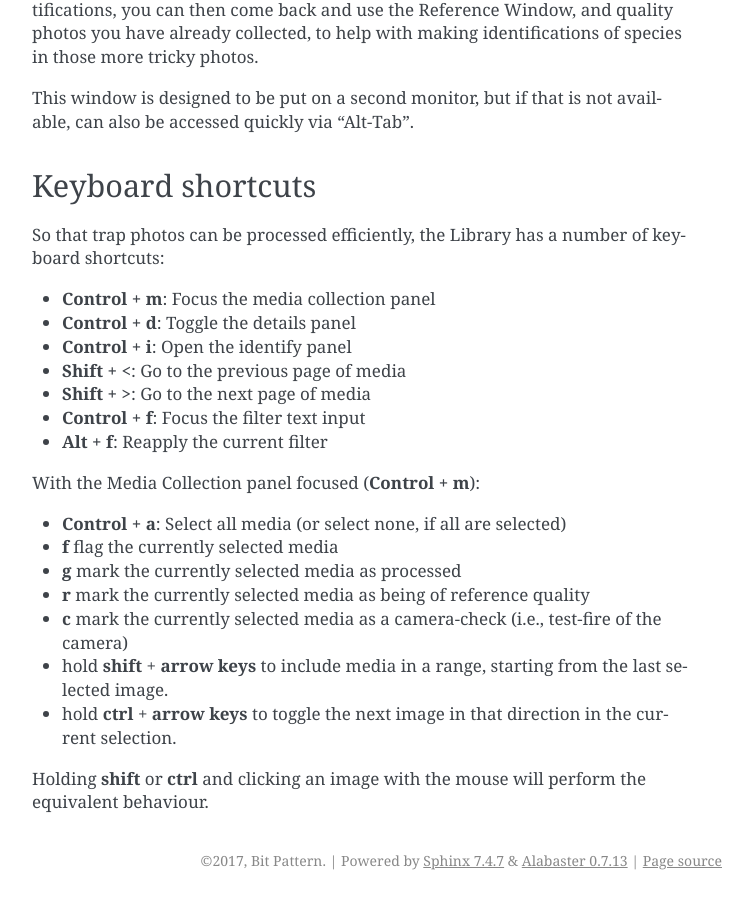
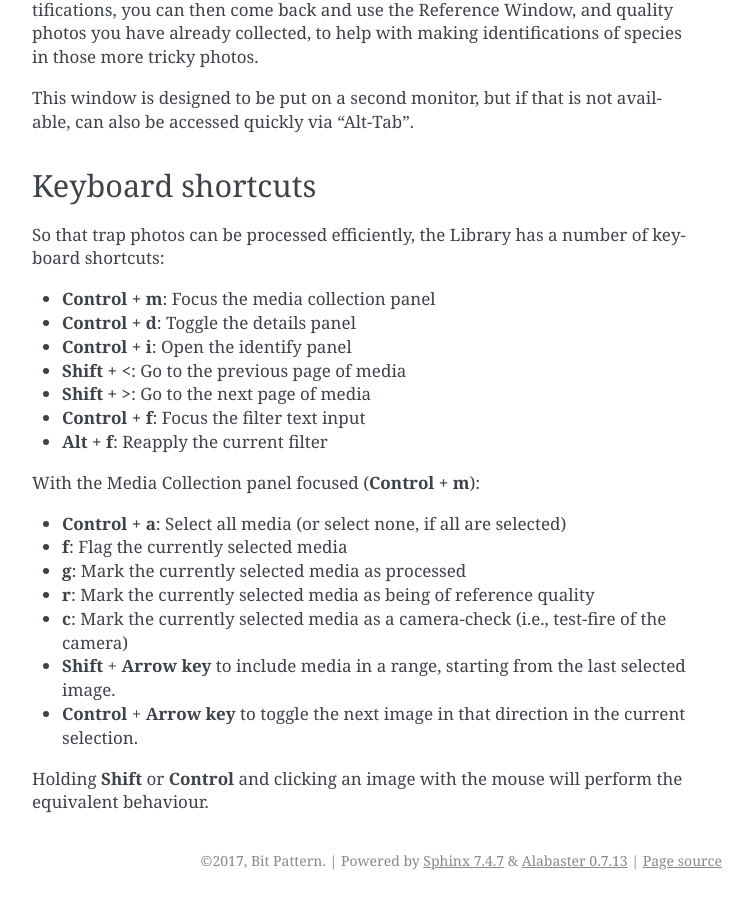
Before and after one commit to heidihendry/camelot, a Sphinx documentation site: the page built from doc/library.rst, in a window 1280 px wide and 900 px high, scrolled down 4094 px. Shown: the whole window, without its empty margins (388-1141 px from the left). Built offline with Sphinx 7.4.7, drawn with Linux system fonts in a browser that asks for light colours.

Commit message:
Doc consistency.

```diff
--- a/doc/library.rst
+++ b/doc/library.rst
@@ -199,12 +199,12 @@ With the Media Collection panel focused (**Control + m**):
 
 -  **Control + a**: Select all media (or select none, if all are
    selected)
--  **f** flag the currently selected media
--  **g** mark the currently selected media as processed
--  **r** mark the currently selected media as being of reference quality
--  **c** mark the currently selected media as a camera-check (i.e.,
+-  **f**: Flag the currently selected media
+-  **g**: Mark the currently selected media as processed
+-  **r**: Mark the currently selected media as being of reference quality
+-  **c**: Mark the currently selected media as a camera-check (i.e.,
    test-fire of the camera)
--  hold **shift** + **arrow keys** to include media in a range, starting from the last selected image.
--  hold **ctrl** + **arrow keys** to toggle the next image in that direction in the current selection.
+-  **Shift** + **Arrow key** to include media in a range, starting from the last selected image.
+-  **Control** + **Arrow key** to toggle the next image in that direction in the current selection.
 
-Holding **shift** or **ctrl** and clicking an image with the mouse will perform the equivalent behaviour.
+Holding **Shift** or **Control** and clicking an image with the mouse will perform the equivalent behaviour.
```
